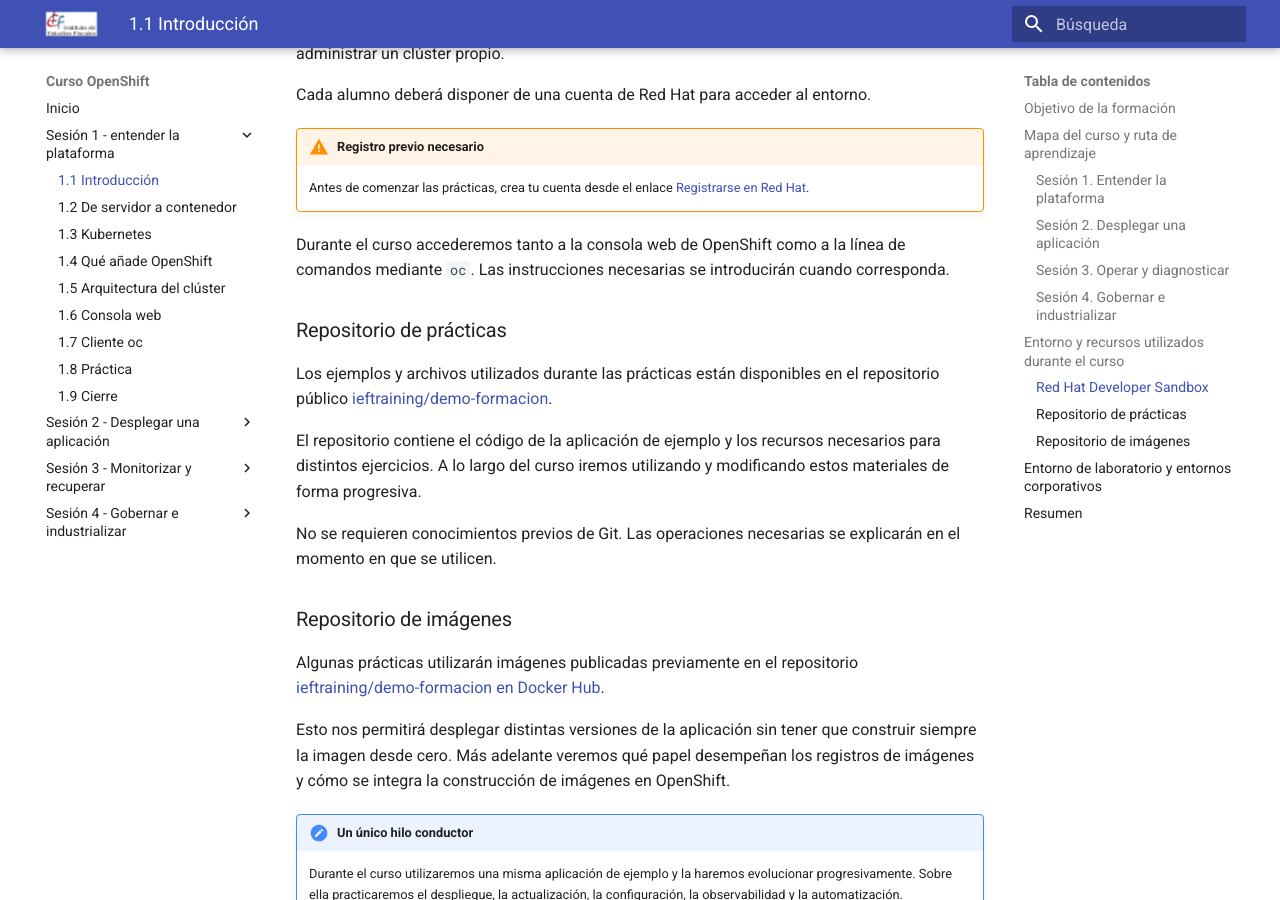
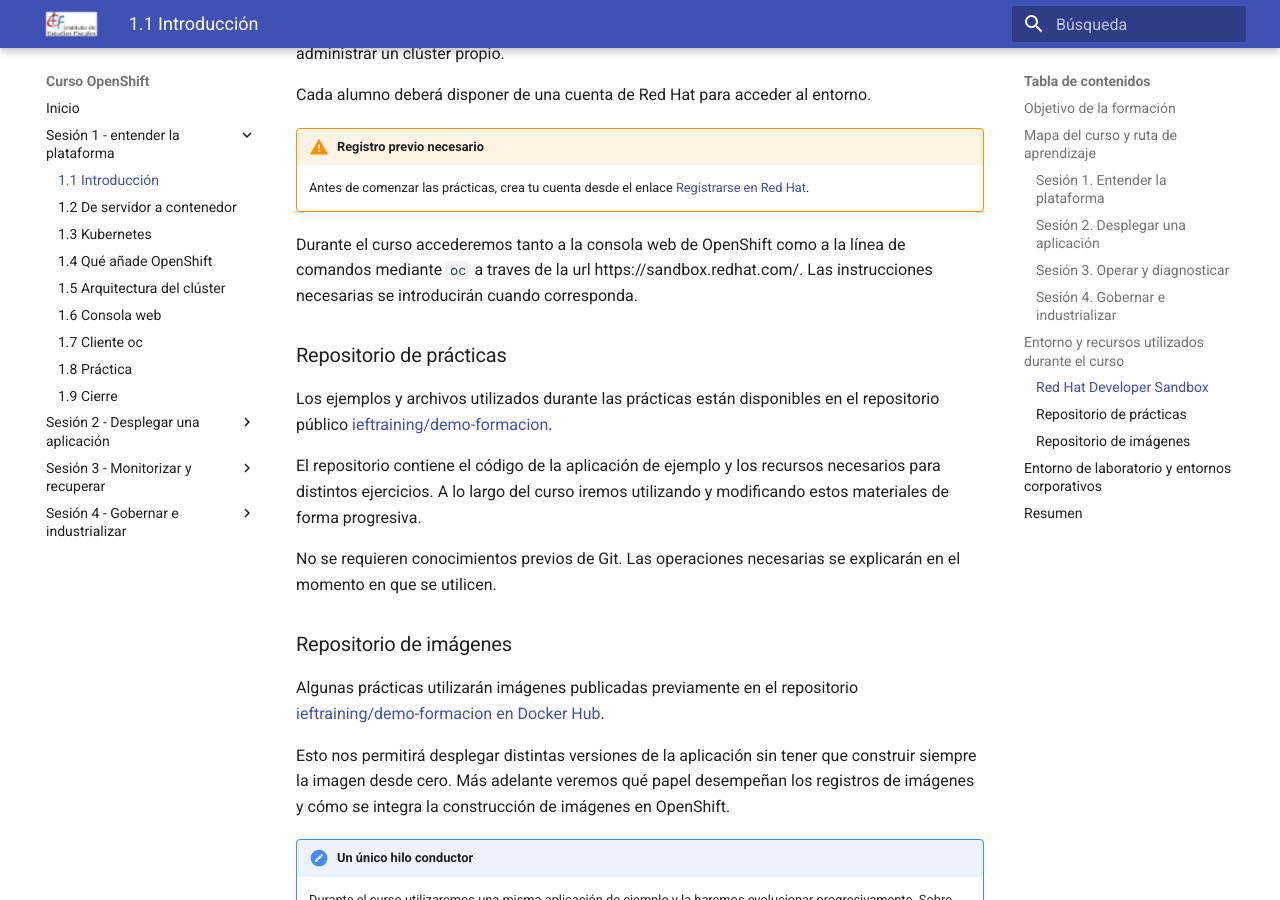
Before and after one commit to ieftraining/curso-openshift, an MkDocs documentation site: the page built from docs/sesion1/1.1 Introduccion.md, in a window 1280 px wide and 900 px high, scrolled down 2592 px. Built offline with MkDocs 1.6.1 and Material for MkDocs 9.7.7, drawn with Linux system fonts in a browser that asks for light colours.

Commit message:
Add files via upload

```diff
--- a/docs/sesion1/1.1 Introduccion.md
+++ b/docs/sesion1/1.1 Introduccion.md
@@ -82,7 +82,7 @@
 !!! warning "Registro previo necesario"
     Antes de comenzar las prácticas, crea tu cuenta desde el enlace [Registrarse en Red Hat](https://access.redhat.com/login).
 
-Durante el curso accederemos tanto a la consola web de OpenShift como a la línea de comandos mediante `oc`. Las instrucciones necesarias se introducirán cuando corresponda.
+Durante el curso accederemos tanto a la consola web de OpenShift como a la línea de comandos mediante `oc` a traves de la url https://sandbox.redhat.com/. Las instrucciones necesarias se introducirán cuando corresponda.
 
 ### Repositorio de prácticas
 
```
